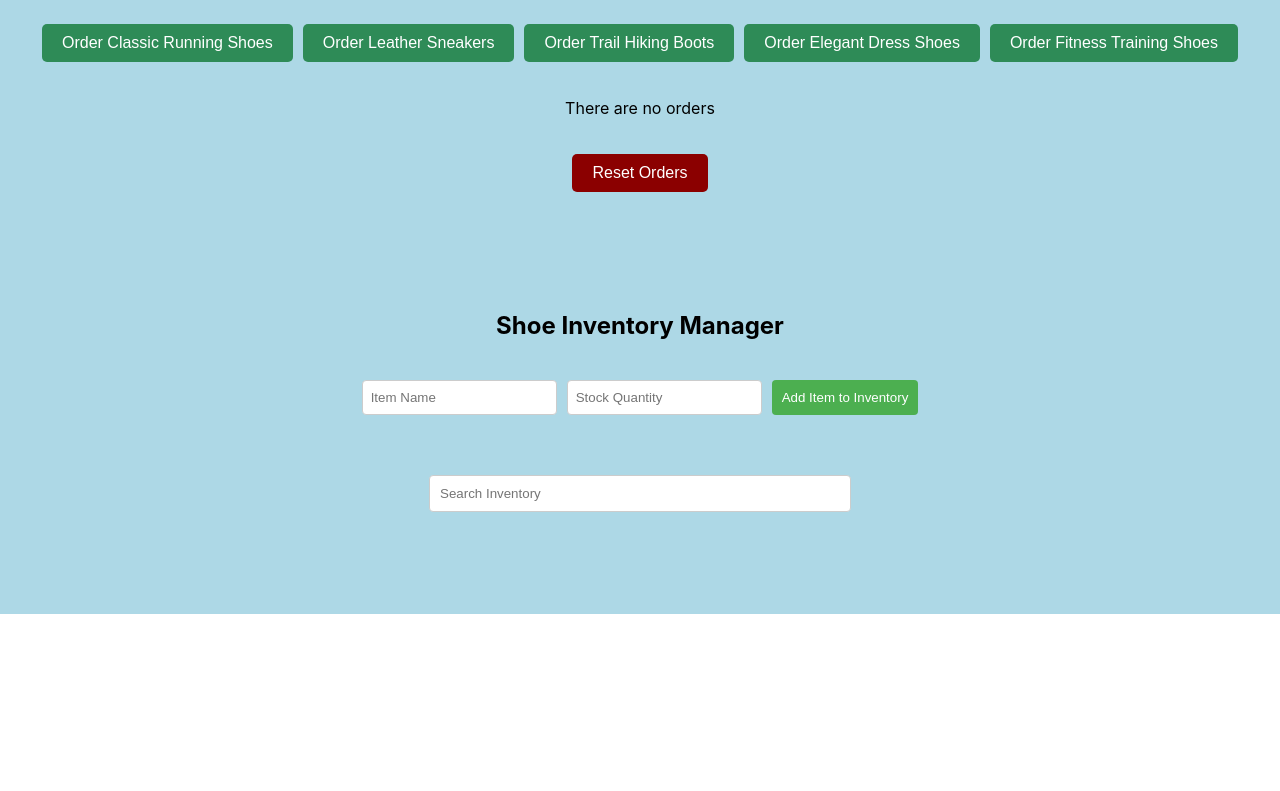
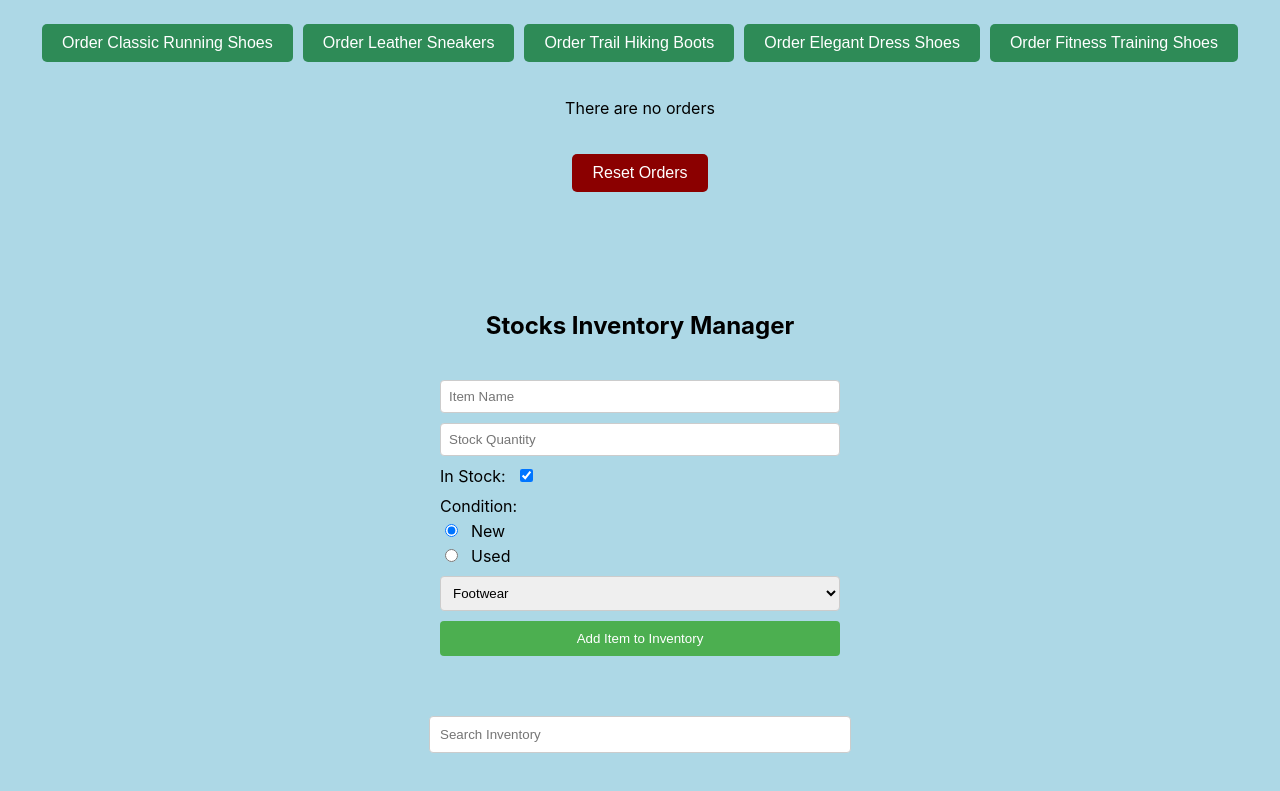
Before and after one commit to rkamal-goitph/goit-react-fson2, a React (Create React App) app: page / in a window 1280 px wide. Shown: the part 919-1710 px from the top of the page. Before the commit the page ends 1533 px from the top, so only its background shows below. Built offline with nearby package versions, Linux system fonts and the light colour scheme.

Commit message:
Add radio button, checkbox, and select dropdown inputs

```diff
--- a/src/components/Inventory/Inventory.jsx
+++ b/src/components/Inventory/Inventory.jsx
@@ -34,7 +34,7 @@ export class Inventory extends Component {
 
     return (
       <div className={css.app}>
-        <h2>Shoe Inventory Manager</h2>
+        <h2>Stocks Inventory Manager</h2>
         <InventoryForm addItem={this.addItem} />
         <input
           type="text"
--- a/src/components/InventoryForm/InventoryForm.jsx
+++ b/src/components/InventoryForm/InventoryForm.jsx
@@ -1,4 +1,3 @@
-// InventoryForm.js
 import React, { Component } from 'react';
 import PropTypes from 'prop-types';
 import { nanoid } from 'nanoid';
@@ -12,10 +11,14 @@ export class InventoryForm extends Component {
   state = {
     name: '',
     quantity: '',
+    isInStock: true, // Checkbox state
+    condition: 'new', // Radio buttons state
+    category: 'footwear', // Select dropdown state
   };
 
   handleChange = e => {
-    this.setState({ [e.target.name]: e.target.value });
+    const { name, value, type, checked } = e.target;
+    this.setState({ [name]: type === 'checkbox' ? checked : value });
   };
 
   handleSubmit = e => {
@@ -24,9 +27,18 @@ export class InventoryForm extends Component {
       id: nanoid(),
       name: this.state.name,
       quantity: parseInt(this.state.quantity, 10),
+      isInStock: this.state.isInStock,
+      condition: this.state.condition,
+      category: this.state.category,
     };
     this.props.addItem(newItem);
-    this.setState({ name: '', quantity: '' });
+    this.setState({
+      name: '',
+      quantity: '',
+      isInStock: true,
+      condition: 'new',
+      category: 'footwear',
+    });
   };
 
   render() {
@@ -50,6 +62,48 @@ export class InventoryForm extends Component {
           required
           className={css.input}
         />
+        <label>
+          <span style={{ marginRight: '10px' }}>In Stock:</span>
+          <input
+            type="checkbox"
+            name="isInStock"
+            checked={this.state.isInStock}
+            onChange={this.handleChange}
+          />
+        </label>
+        <div style={{ display: 'flex', flexDirection: 'column', gap: '5px' }}>
+          Condition:
+          <label>
+            <input
+              type="radio"
+              name="condition"
+              value="new"
+              checked={this.state.condition === 'new'}
+              onChange={this.handleChange}
+            />
+            <span style={{ marginLeft: '10px' }}>New</span>
+          </label>
+          <label>
+            <input
+              type="radio"
+              name="condition"
+              value="used"
+              checked={this.state.condition === 'used'}
+              onChange={this.handleChange}
+            />
+            <span style={{ marginLeft: '10px' }}>Used</span>
+          </label>
+        </div>
+        <select
+          name="category"
+          value={this.state.category}
+          onChange={this.handleChange}
+          className={css.input}
+        >
+          <option value="footwear">Footwear</option>
+          <option value="clothing">Clothing</option>
+          <option value="accessories">Accessories</option>
+        </select>
         <button type="submit" className={css.addButton}>
           Add Item to Inventory
         </button>
--- a/src/components/InventoryForm/InventoryForm.module.css
+++ b/src/components/InventoryForm/InventoryForm.module.css
@@ -1,8 +1,10 @@
 /* InventoryForm.module.css */
 .form {
   display: flex;
+  flex-direction: column;
   gap: 10px;
   margin-bottom: 20px;
+  width: 400px;
 }
 
 .input {
--- a/src/components/InventoryList/InventoryList.jsx
+++ b/src/components/InventoryList/InventoryList.jsx
@@ -1,4 +1,3 @@
-// InventoryList.js
 import React, { Component } from 'react';
 import PropTypes from 'prop-types';
 import css from './InventoryList.module.css';
@@ -10,6 +9,9 @@ export class InventoryList extends Component {
         id: PropTypes.string.isRequired,
         name: PropTypes.string.isRequired,
         quantity: PropTypes.number.isRequired,
+        isInStock: PropTypes.bool.isRequired, // Added propType for isInStock
+        condition: PropTypes.string.isRequired, // Added propType for condition
+        category: PropTypes.string.isRequired, // Added propType for category
       })
     ).isRequired,
     deleteItem: PropTypes.func.isRequired,
@@ -21,7 +23,20 @@ export class InventoryList extends Component {
       <ul className={css.list}>
         {items.map(item => (
           <li key={item.id} className={css.item}>
-            {item.name}: {item.quantity}
+            <div>
+              {item.name}: {item.quantity}
+            </div>
+            <div>In Stock: {item.isInStock ? 'Yes' : 'No'}</div>
+            <div>
+              Condition:{' '}
+              {item.condition.charAt(0).toUpperCase() + item.condition.slice(1)}
+            </div>{' '}
+            {/* Capitalize the first letter */}
+            <div>
+              Category:{' '}
+              {item.category.charAt(0).toUpperCase() + item.category.slice(1)}
+            </div>{' '}
+            {/* Capitalize the first letter */}
             <button
               onClick={() => deleteItem(item.id)}
               className={css.deleteButton}
--- a/src/components/InventoryList/InventoryList.module.css
+++ b/src/components/InventoryList/InventoryList.module.css
@@ -3,7 +3,7 @@
   list-style-type: none;
   padding: 0;
   width: 100%;
-  max-width: 500px;
+  max-width: 800px;
 }
 
 .item {
```
